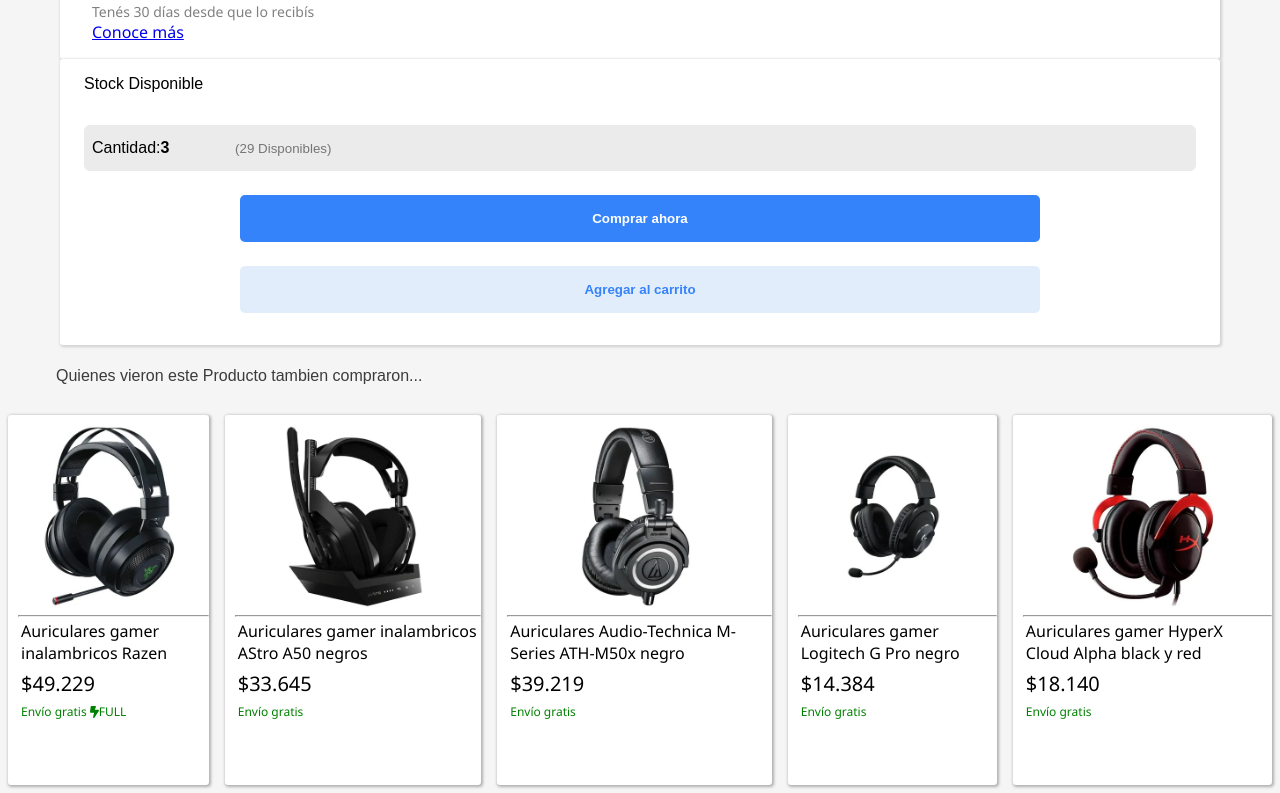
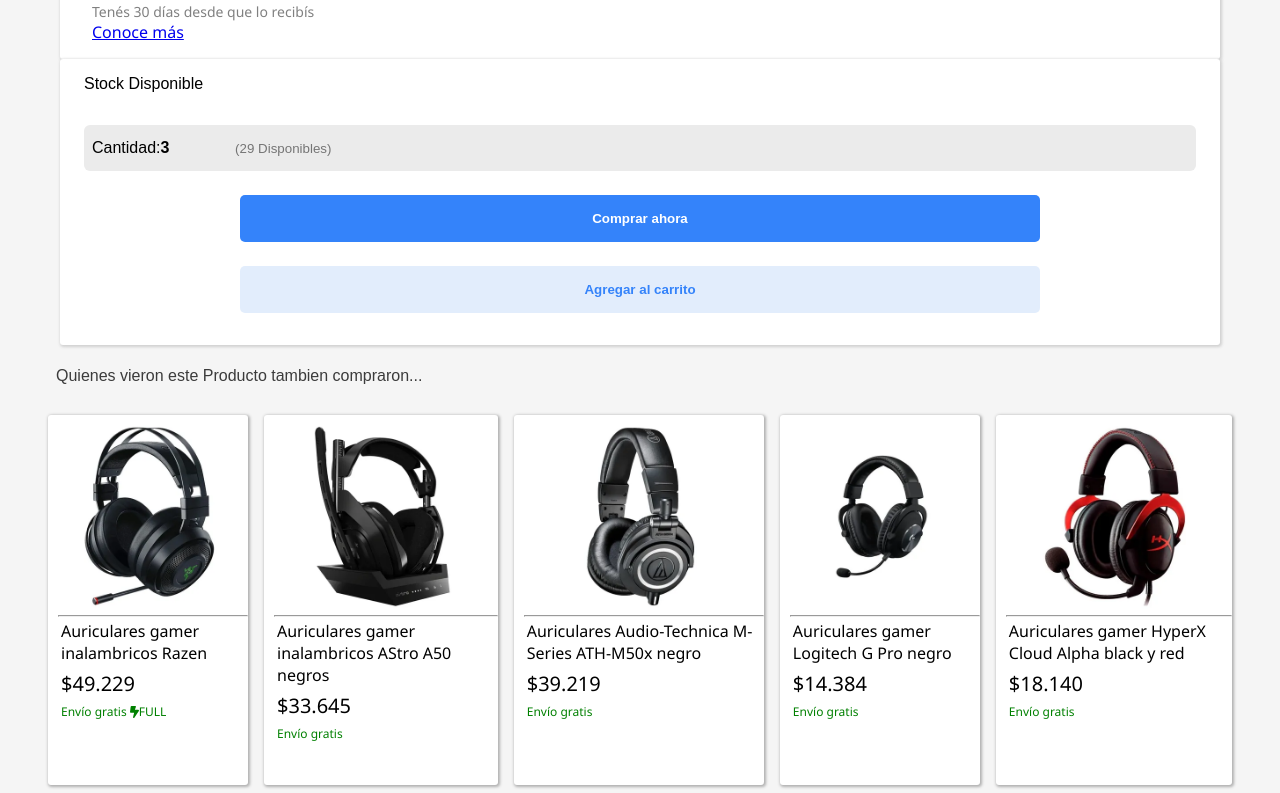
Before and after one commit to Facualemandi/mercadolibre-copy, a React (Create React App) app: page / in a window 1280 px wide. Shown: the part 1236-2029 px from the top of the page. Built offline with nearby package versions, Linux system fonts and the light colour scheme.

Commit message:
Terminando el modo Desktop

```diff
--- a/src/Styles/ProductosVendidos.css
+++ b/src/Styles/ProductosVendidos.css
@@ -69,3 +69,12 @@
   font-family: "Segoe UI","Open Sans", "Helvetica Neue", sans-serif;
   font-size: 12px;
 }
+
+
+@media (min-width:741px){
+  .totalProductosVendidos{
+    width: 150vh;
+    margin: auto;
+  }
+
+}
```
